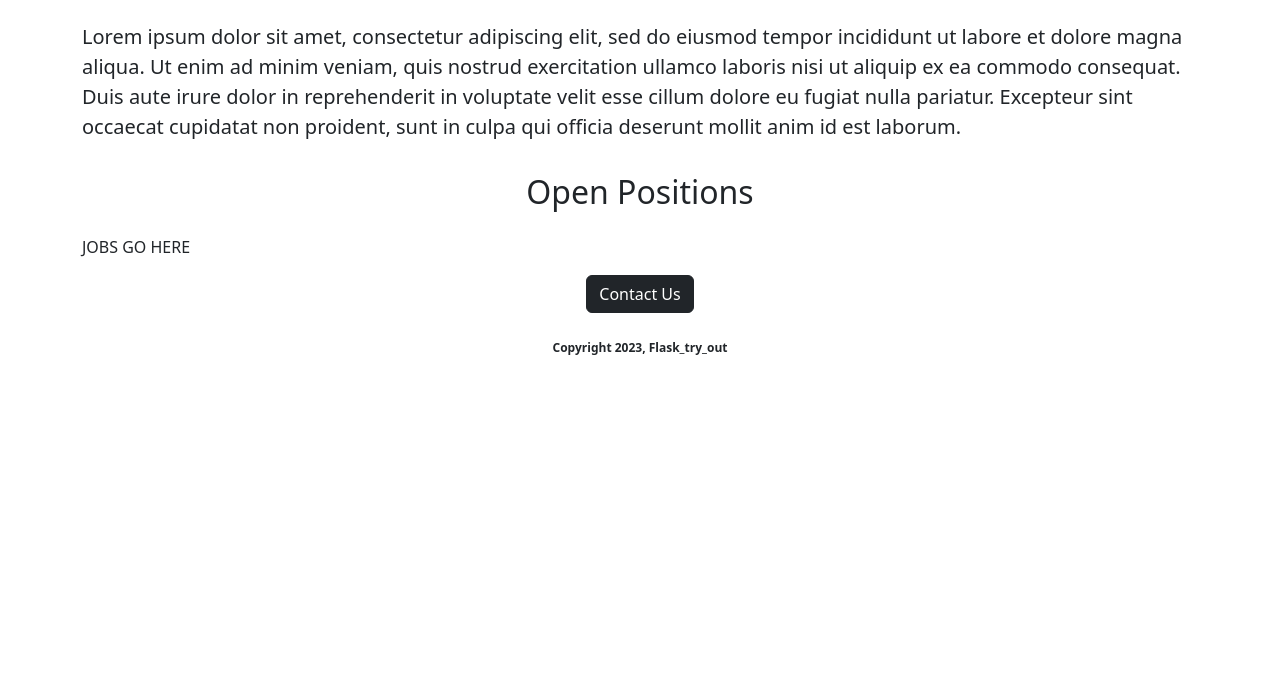
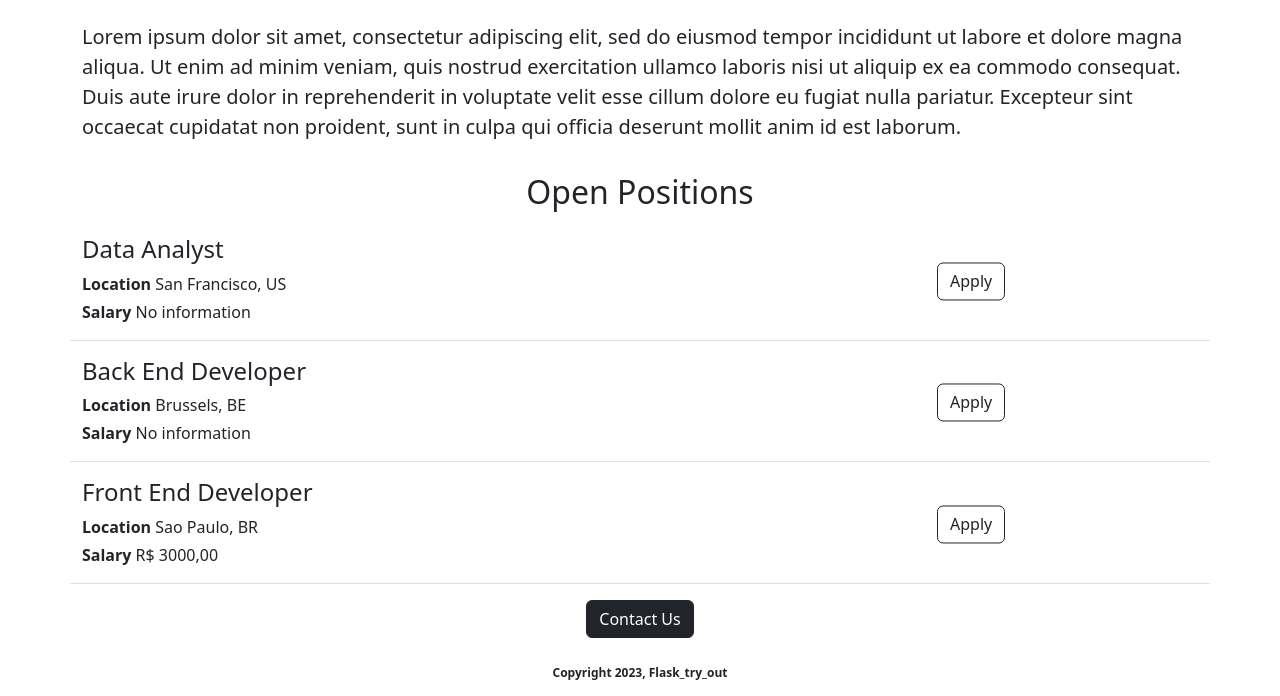
Before and after one commit to Stentzler/Flask_Alchemy_MySQL, a Flask app: page / in a window 1280 px wide. Shown: the part 528-1224 px from the top of the page. Before the commit the page ends 883 px from the top, so only its background shows below. Run offline with Flask 3, Linux system fonts and the light colour scheme.

Commit message:
added dinamic data and API route

```diff
--- a/app.py
+++ b/app.py
@@ -1,10 +1,33 @@
-from flask import Flask, render_template
+from flask import Flask, render_template, jsonify
 
 app = Flask(__name__)
 
+JOBS = [
+  {
+    'id': 1,
+    'title': 'Data Analyst',
+    'location': 'San Francisco, US'
+  },
+  {
+    'id': 2,
+    'title': 'Back End Developer',
+    'location': 'Brussels, BE'
+  },
+  {
+    'id': 3,
+    'title': 'Front End Developer',
+    'location': 'Sao Paulo, BR',
+    'salary': 'R$ 3000,00'
+  },
+]
+
 @app.route('/')
-def hello():
-  return render_template('home.html')
+def home():
+  return render_template('home.html', jobs=JOBS)
+
+@app.route('/api/jobs')
+def jobs():
+  return jsonify(JOBS)
 
 if(__name__ == '__main__'):
   app.run(host='0.0.0.0', debug=True)
--- a/templates/home.html
+++ b/templates/home.html
@@ -29,7 +29,11 @@
         <p class="lead">Lorem ipsum dolor sit amet, consectetur adipiscing elit, sed do eiusmod tempor incididunt ut labore et dolore magna aliqua. Ut enim ad minim veniam, quis nostrud exercitation ullamco laboris nisi ut aliquip ex ea commodo consequat. Duis aute irure dolor in reprehenderit in voluptate velit esse cillum dolore eu fugiat nulla pariatur. Excepteur sint occaecat cupidatat non proident, sunt in culpa qui officia deserunt mollit anim id est laborum.</p>
 
         <h2 >Open Positions</h2>
-        <p>JOBS GO HERE</p>
+        <div >
+          {% for job in jobs %}
+            {% include 'jobitem.html' %}
+          {% endfor %}
+        </div>
         <div class="btn-container" style="text-align: center">
           <button class="btn btn-dark">Contact Us</button>
         </div>
--- /dev/null
+++ b/templates/jobitem.html
@@ -0,0 +1,20 @@
+<div class="mb-3 border-bottom row">
+  <div class="col-9">
+    <h4>{{job.title}}</h4>
+    <div >
+      <p class="mb-1"><b>Location</b> {{job.location}}</p>
+    </div>
+    {% if 'salary' in job %}
+    <div style="padding: 0;margin: 0;">
+      <p><b>Salary</b> {{job.salary}}</p>
+    </div>
+    {% else %}
+    <div>
+      <p><b>Salary</b> No information</p>
+    </div>
+    {% endif %}
+  </div>
+  <div class="col-3" style="margin-top: auto; transform: translate(0%, -104%);">
+    <a href="/api/jobs" type="button" class="btn btn-outline-dark">Apply</a>
+  </div>
+</div>
```
